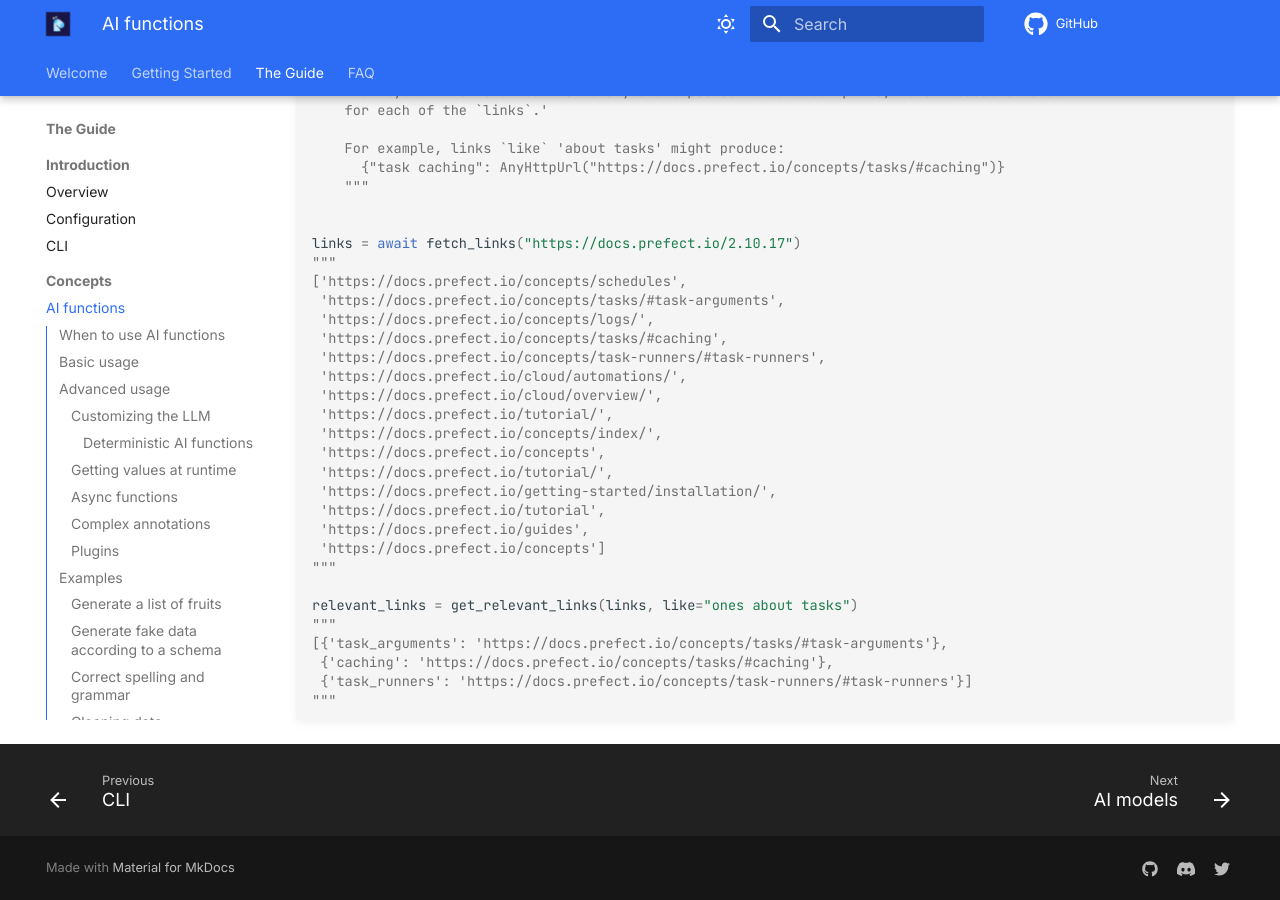
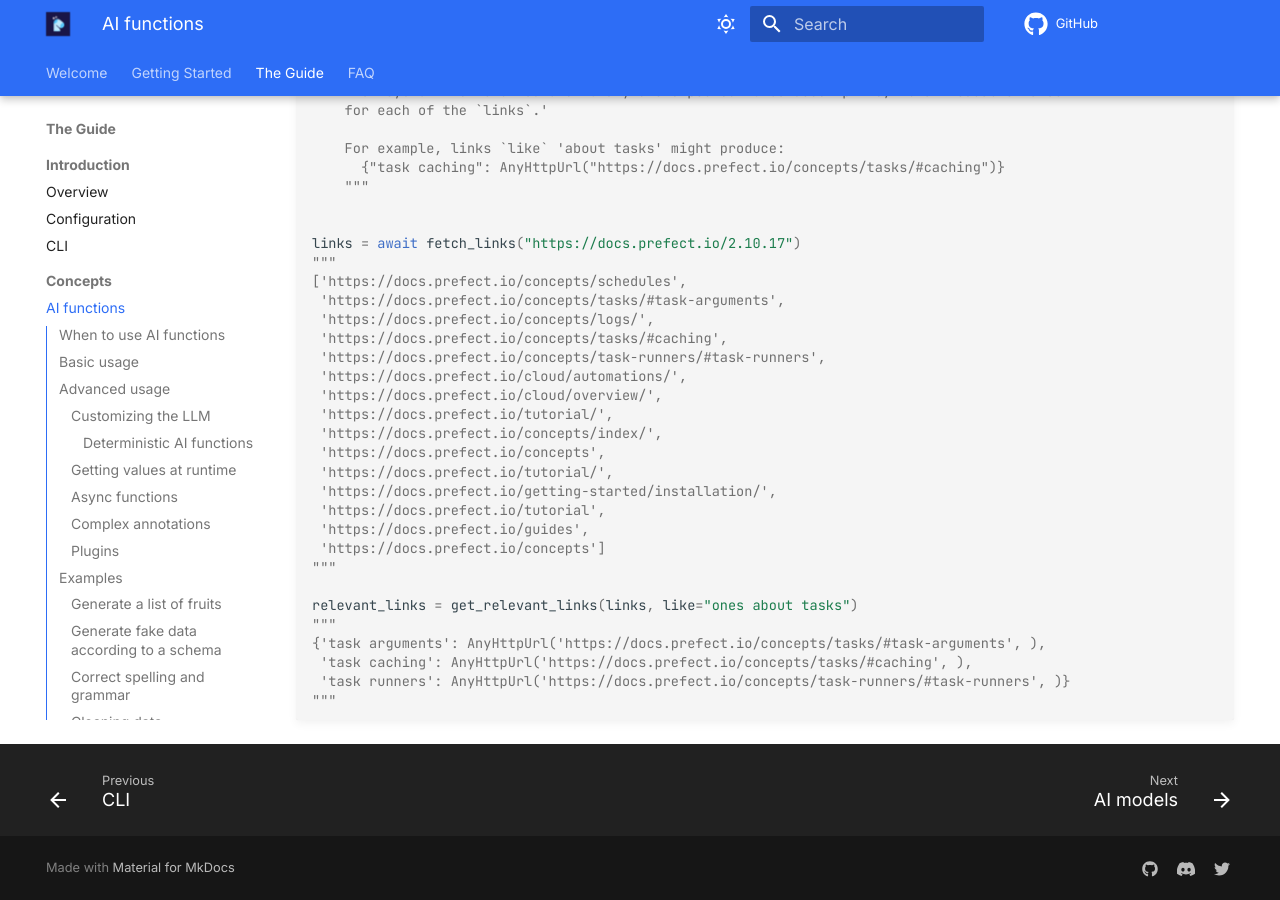
Before and after one commit to PrefectHQ/marvin, an MkDocs documentation site: the page built from docs/guide/concepts/ai_functions.md, in a window 1280 px wide and 900 px high, scrolled down 11764 px. Built offline with MkDocs 1.6.1 and Material for MkDocs 9.7.7, drawn with Linux system fonts in a browser that asks for light colours; comment, search, counter and statistics services are not loaded.

Commit message:
use correct types

````diff
--- a/docs/guide/concepts/ai_functions.md
+++ b/docs/guide/concepts/ai_functions.md
@@ -516,8 +516,8 @@
 
 relevant_links = get_relevant_links(links, like="ones about tasks")
 """
-[{'task_arguments': 'https://docs.prefect.io/concepts/tasks/#task-arguments'},
- {'caching': 'https://docs.prefect.io/concepts/tasks/#caching'},
- {'task_runners': 'https://docs.prefect.io/concepts/task-runners/#task-runners'}]
+{'task arguments': AnyHttpUrl('https://docs.prefect.io/concepts/tasks/#task-arguments', ),
+ 'task caching': AnyHttpUrl('https://docs.prefect.io/concepts/tasks/#caching', ),
+ 'task runners': AnyHttpUrl('https://docs.prefect.io/concepts/task-runners/#task-runners', )}
 """
 ```
````
